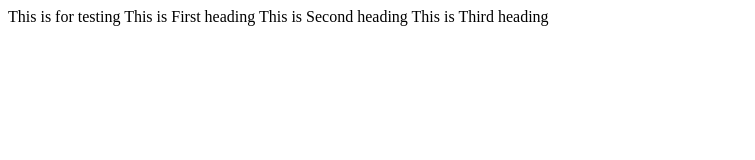
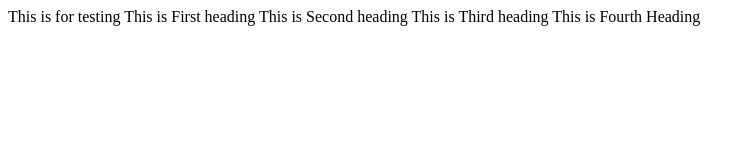
Before and after one commit to sujatha-m/Travis-Lindt, a website: page index.html in a window 1280 px wide. Shown: the whole page, without its empty margins (0-755 px from the left). Drawn offline with Linux system fonts and the light colour scheme.

Commit message:
Committed all files

```diff
--- a/index.html
+++ b/index.html
@@ -10,5 +10,6 @@
     This is First heading
     This is Second heading
     This is Third heading
+    This is Fourth Heading
 </body>
 </html>
```
